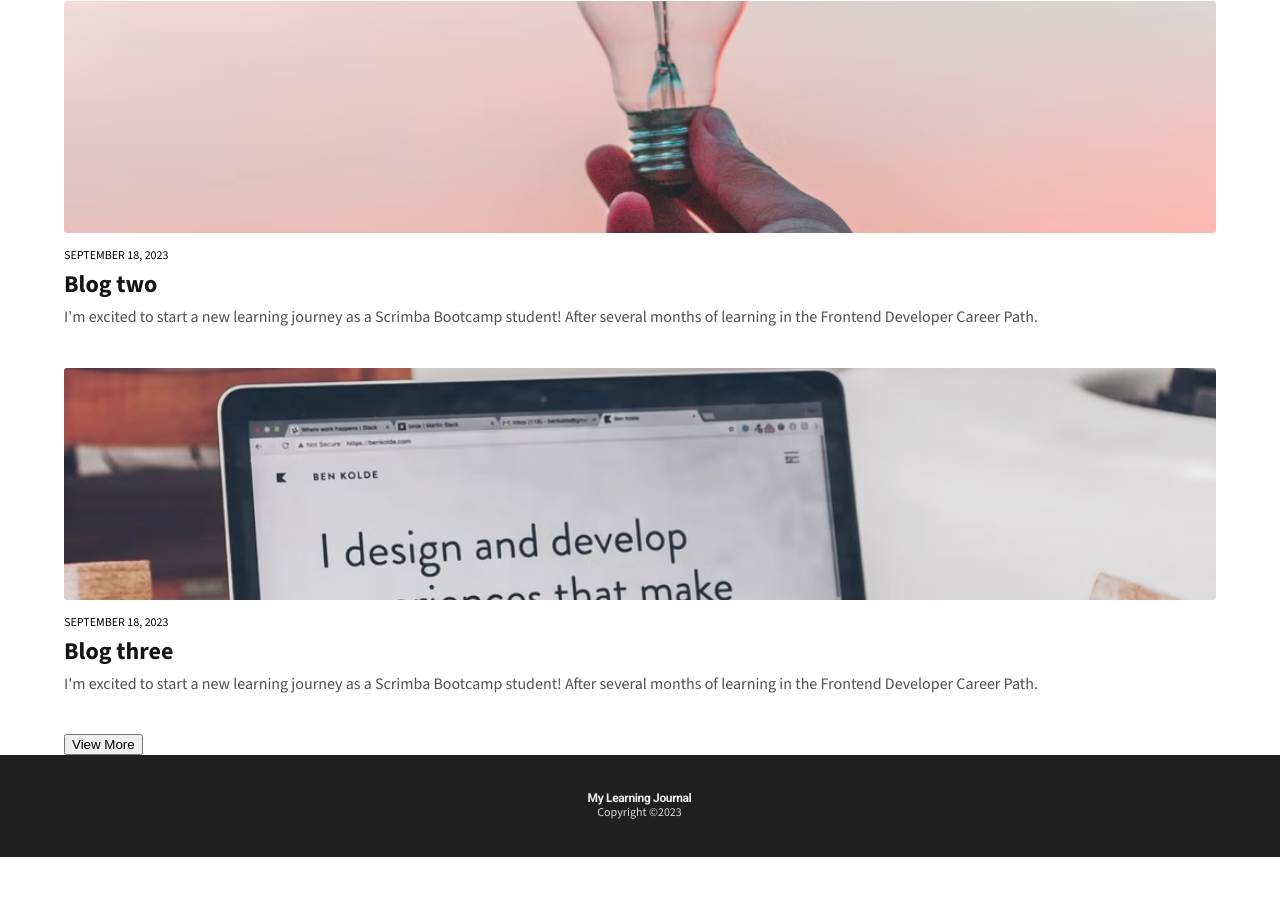
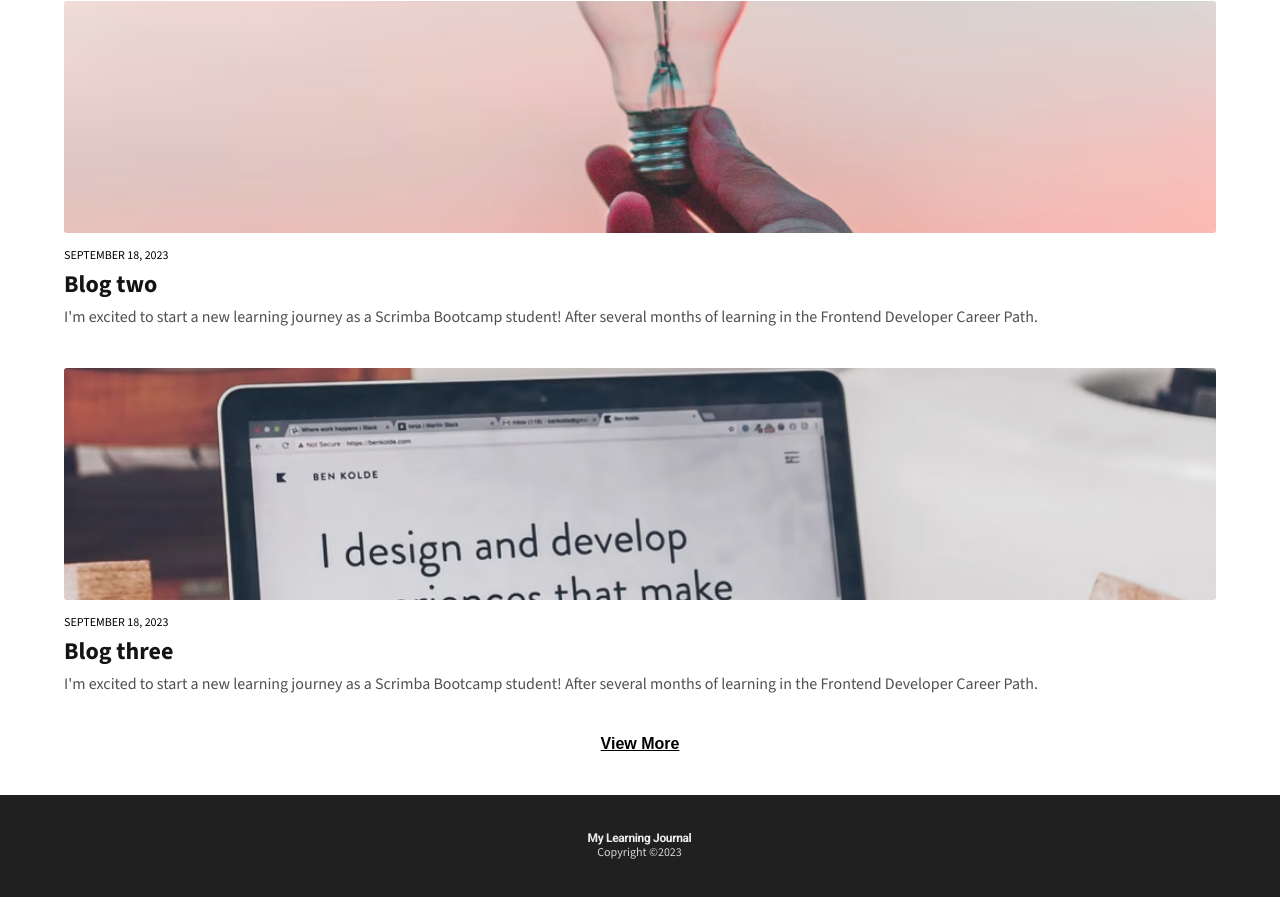
Before and after one commit to urvishp13/Learning-Journal, a plain HTML site: page index.html in a window 1280 px wide. Shown: the part 752-1649 px from the top of the page. Before the commit the page ends 1609 px from the top, so only its background shows below. Drawn offline with nearby package versions, Linux system fonts and the light colour scheme.

Commit message:
styled the VIEW MORE button

```diff
--- a/assets/css/index.css
+++ b/assets/css/index.css
@@ -58,3 +58,17 @@ body {
 .post-desc-hero {
     margin-top: 0;
 }
+
+/* //////////// VIEW MORE BUTTON ///////////// */
+
+button {
+    display: block;
+    margin: 0 auto;
+    background: none;
+    border: none;
+    text-decoration: underline;
+    font-weight: 700;
+    font-size: 1rem;
+    margin-bottom: 2.56em;
+    cursor: pointer;
+}
```
